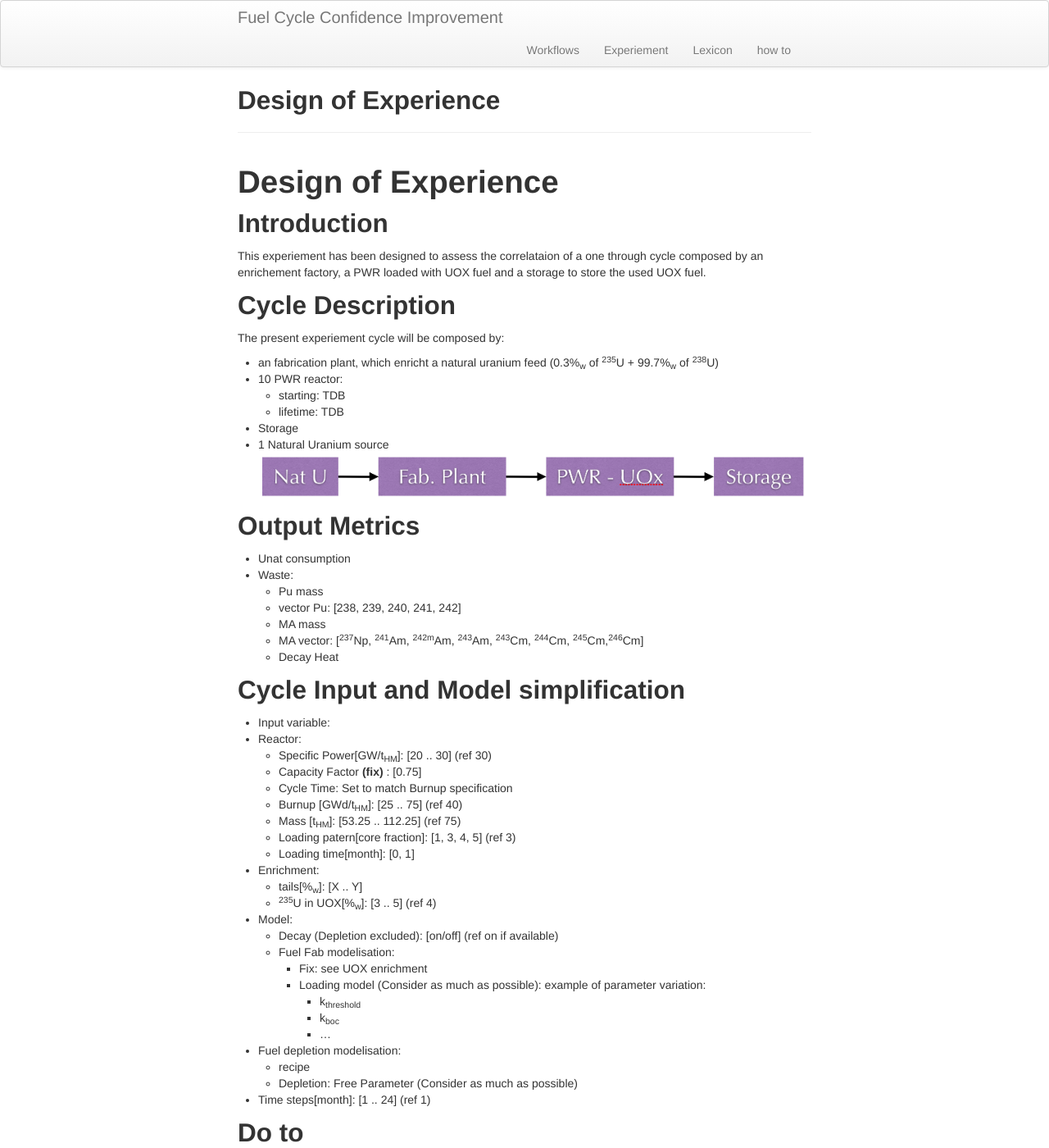
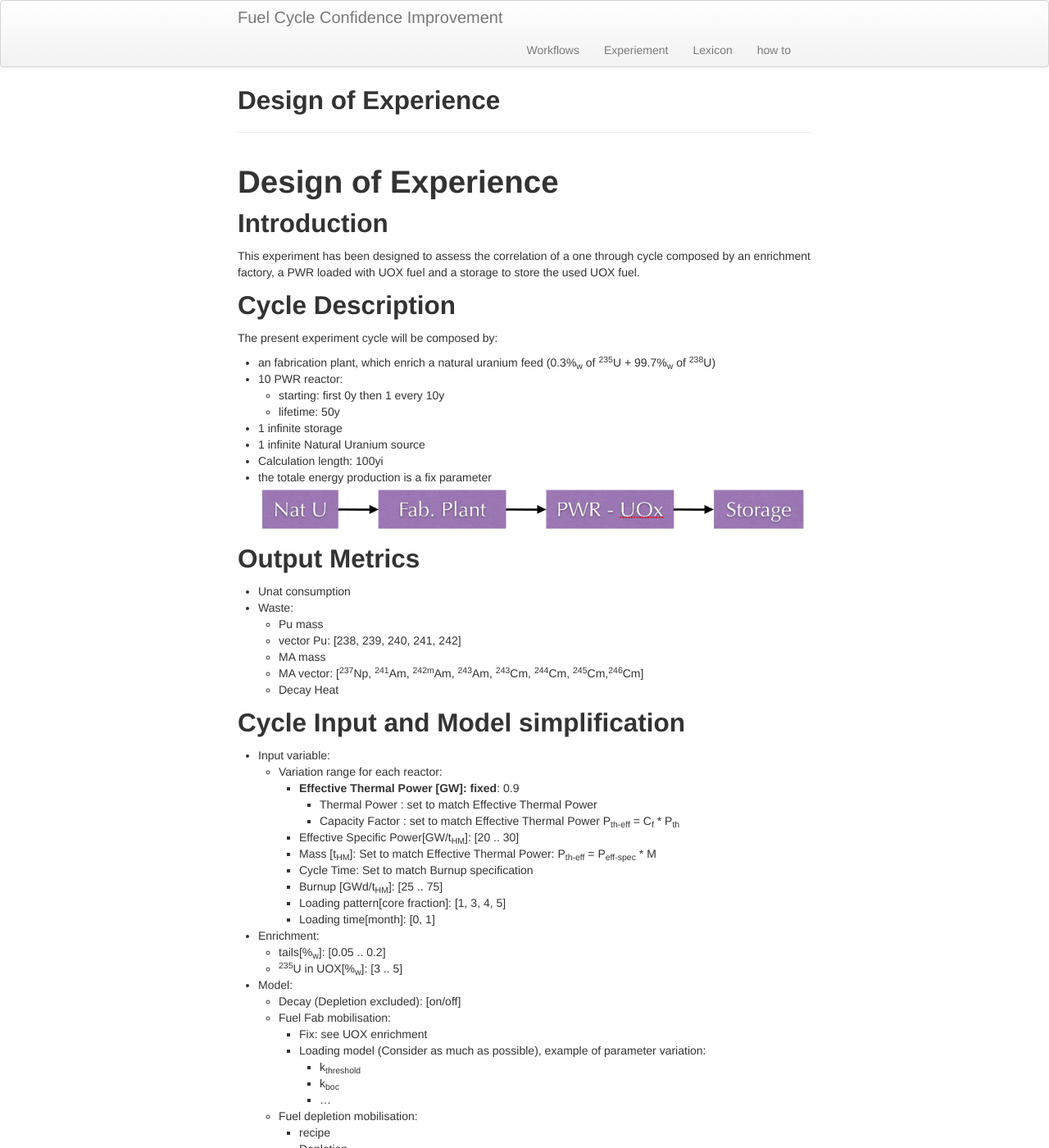
Before and after one commit to FuelCycleFIT/fcci2017.github.io_old_bkp, a Jekyll site: the page built from _pages/experiement/exp1.md, in a window 1280 px wide and 1400 px high. Shown: the whole window at 82% size. Built offline with Jekyll 4.4.1, drawn with Linux system fonts in a browser that asks for light colours; our own code applies the rules of GitHub Pages for plain Markdown files; some of the changed text lies outside the part shown.

Commit message:
improve ex definition

```diff
--- a/_pages/experiement/exp1.md
+++ b/_pages/experiement/exp1.md
@@ -1,29 +1,31 @@
 ---
 layout: page
-title: Experiement 1
-tagline: PWR UOX
-description: This experiement has been designed to assess the correlataion of a
-one through cycle composed by an enrichement factory, a PWR loaded with UOX fuel
+title: Experiment 1
+tagline: PWR-UOX, ! Through cycle
+description: This experiment has been designed to assess the correlation of a
+one through cycle composed by an enrichment factory, a PWR loaded with UOX fuel
 and a storage to store the used UOX fuel.
 ---
 
 # Design of Experience
 
 ## Introduction
-This experiement has been designed to assess the correlataion of a
-one through cycle composed by an enrichement factory, a PWR loaded with UOX fuel
+This experiment has been designed to assess the correlation of a
+one through cycle composed by an enrichment factory, a PWR loaded with UOX fuel
 and a storage to store the used UOX fuel.
 
 
 ## Cycle Description
-The present experiement cycle will be composed by:
-  - an fabrication plant, which enricht a natural uranium feed (0.3%<sub>w</sub> of <sup>235</sup>U + 99.7%<sub>w</sub> of <sup>238</sup>U)
+The present experiment cycle will be composed by:
+  - an fabrication plant, which enrich a natural uranium feed (0.3%<sub>w</sub> of <sup>235</sup>U + 99.7%<sub>w</sub> of <sup>238</sup>U)
   - 10 PWR reactor:
-    - starting: TDB
-    - lifetime: TDB
-  - Storage
-  - 1 Natural Uranium source
-![Experiement 1 Shema](exp1.png)
+    - starting: first 0y then 1 every 10y
+    - lifetime: 50y
+  - 1 infinite storage
+  - 1 infinite Natural Uranium source
+  - Calculation length: 100yi
+  - the totale energy production is a fix parameter
+![Experiment 1 Schema](exp1.png)
 
 
 ## Output Metrics
@@ -38,30 +40,33 @@ The present experiement cycle will be composed by:
 
 ## Cycle Input and Model simplification
 - Input variable:
- - Reactor:
-   - Specific Power[GW/t<sub>HM</sub>]: [20 .. 30] (ref 30)
-   - Capacity Factor **(fix)** : [0.75]
-   - Cycle Time: Set to match Burnup specification
-   - Burnup [GWd/t<sub>HM</sub>]: [25 .. 75] (ref 40)
-   - Mass [t<sub>HM</sub>]: [53.25 .. 112.25] (ref 75)
-   - Loading patern[core fraction]: [1, 3, 4, 5] (ref 3)
-   - Loading time[month]: [0, 1]
- - Enrichment:
-   - tails[%<sub>w</sub>]: [X .. Y]
-   - <sup>235</sup>U in UOX[%<sub>w</sub>]: [3 .. 5] (ref 4)
+  - Variation range for each reactor:
+    - **Effective Thermal Power [GW]: fixed**: 0.9
+      - Thermal Power : set to match Effective Thermal Power
+      - Capacity Factor : set to match Effective Thermal Power
+      P<sub>th-eff</sub> = C<sub>f</sub> * P<sub>th</sub>
+    - Effective Specific Power[GW/t<sub>HM</sub>]: [20 .. 30]
+    - Mass [t<sub>HM</sub>]: Set to match Effective Thermal Power:
+      P<sub>th-eff</sub> = P<sub>eff-spec</sub> * M
+    - Cycle Time: Set to match Burnup specification
+    - Burnup [GWd/t<sub>HM</sub>]: [25 .. 75]
+    - Loading pattern[core fraction]: [1, 3, 4, 5]
+    - Loading time[month]: [0, 1]
+- Enrichment:
+   - tails[%<sub>w</sub>]: [0.05 .. 0.2]
+   - <sup>235</sup>U in UOX[%<sub>w</sub>]: [3 .. 5]
 - Model:
-  - Decay (Depletion excluded): [on/off] (ref on if available)
-  - Fuel Fab modelisation:
+  - Decay (Depletion excluded): [on/off]
+  - Fuel Fab mobilisation:
     - Fix: see UOX enrichment
-    - Loading model (Consider as much as possible): example of parameter variation:
+    - Loading model (Consider as much as possible), example of parameter variation:
       - k<sub>threshold</sub>
       - k<sub>boc</sub>
       - ...
-
- - Fuel depletion modelisation:
-   - recipe
-   - Depletion: Free Parameter (Consider as much as possible)
- - Time steps[month]: [1 .. 24] (ref 1)
+  - Fuel depletion mobilisation:
+    - recipe
+    - Depletion
+- Time steps[month]: [1 .. 24] (ref 1)
 
 ## Do to
 
@@ -69,8 +74,8 @@ The present experiement cycle will be composed by:
 
 #### Problem 1
 - 1 PWR UOX
-- 1 enrichement factory
-Calculation lenght: 1 reactor cycle
+- 1 enrichment factory
+Calculation length: 1 reactor cycle
 - Input variable:
   - Reactor:
     - Specific Power[GW/t<sub>HM</sub>]: val<sub>1</sub>, val<sub>2</sub>, val<sub>n
@@ -78,51 +83,51 @@ Calculation lenght: 1 reactor cycle
     - Cycle Time: Set to match Burnup specification
     - Burnup [GWd/t<sub>HM</sub>]: val<sub>1</sub>, val<sub>2</sub>, val<sub>n
     - Mass [t<sub>HM</sub>]: val<sub>1</sub>, val<sub>2</sub>, val<sub>n
-    - Loading patern[core fraction]: val<sub>1</sub>, val<sub>2</sub>, val<sub>n
+    - Loading pattern[core fraction]: val<sub>1</sub>, val<sub>2</sub>, val<sub>n
     - Loading time[month]: val<sub>1</sub>, val<sub>2</sub>, val<sub>n
   - Enrichment:
     - tails[%<sub>w</sub>]: val<sub>1</sub>, val<sub>2</sub>, val<sub>n
     - <sup>235</sup>U in UOX[%<sub>w</sub>]: val<sub>1</sub>, val<sub>2</sub>, val<sub>n
 - Model:
   - Decay (Depletion excluded): val<sub>1</sub>, val<sub>2</sub>, val<sub>n
-  - Fuel Fab modelisation:
+  - Fuel Fab mobilisation:
     - Fix: see UOX enrichment: val<sub>1</sub>, val<sub>2</sub>, val<sub>n
     - Loading model: Free Parameter (Consider as much as possible)
-  - Fuel depletion modelisation:
+  - Fuel depletion mobilisation:
     - recipe
     - Depletion: Free Parameter (Consider as much as possible)
 
 #### Problem 2
   - 2 PWR UOX
-  - 1 enrichement factory
-  - Calculation lenght: 1 reactor cycle
+  - 1 enrichment factory
+  - Calculation length: 1 reactor cycle
   - Input variable & Model: see Problem 1
 
 #### Problem 3
   - 2 PWR UOX
     - starting: 0y and 50y
     - life time: 100y
-  - 1 enrichement factory
+  - 1 enrichment factory
   - 1 storage
-  - Calculation lenght: 100 years
+  - Calculation length: 100 years
   - Input variable & Model: see Problem 1
 
 #### Problem 4
   - 2 PWR UOX
     - starting: 0y and 50y
     - life time: 60y
-  - 1 enrichement factory
+  - 1 enrichment factory
   - 1 storage
-  - Calculation lenght: 100 years
+  - Calculation length: 100 years
   - Input variable & Model: see Problem 1
 
 #### Problem 5
   - 10 PWR UOX
     - starting: every 10y form 0y
     - life time: 60y
-  - 1 enrichement factory
+  - 1 enrichment factory
   - 1 storage
-  - Calculation lenght: 100 years
+  - Calculation length: 100 years
   - Input variable & Model: see Problem 1
 
 ### Full calculation
```
